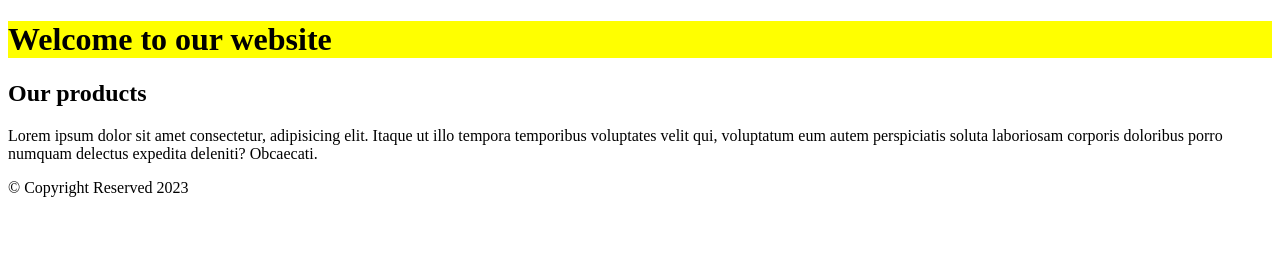
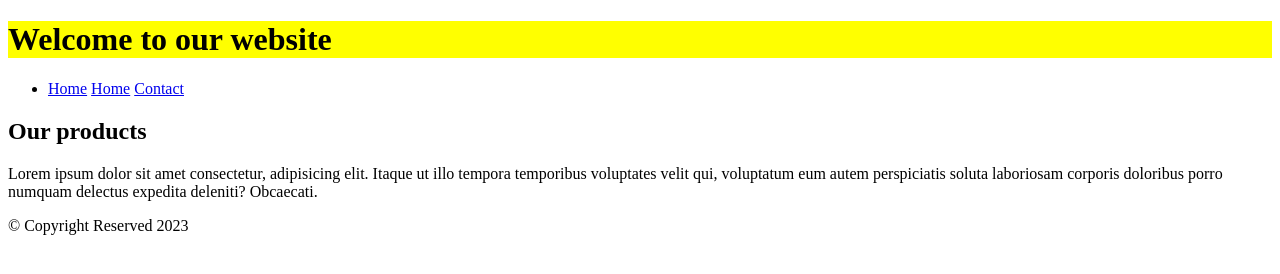
Before and after one commit to jav1on/github-tutorial, a plain HTML site: page index.html in a window 1280 px wide. Drawn offline with Linux system fonts and the light colour scheme.

Commit message:
i added navbar

```diff
--- a/index.html
+++ b/index.html
@@ -9,6 +9,16 @@
   <body>
     <header>
       <h1>Welcome to our website</h1>
+
+      <nav>
+        <ul>
+          <li>
+            <a href="#">Home</a>
+            <a href="#">Home</a>
+            <a href="#">Contact</a>
+          </li>
+        </ul>
+      </nav>
     </header>
 
     <main>
```
Also changed, not shown: 1 other file.
